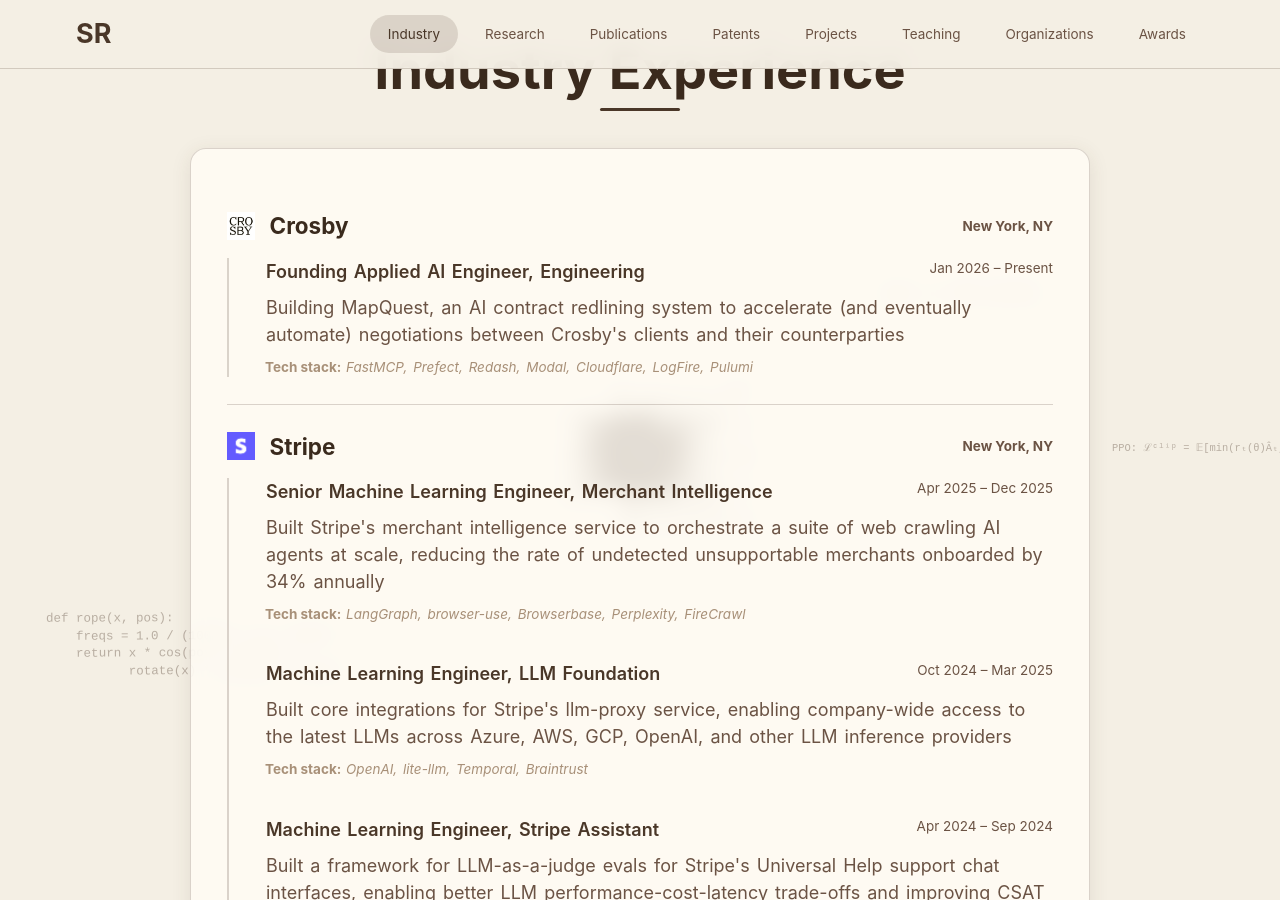
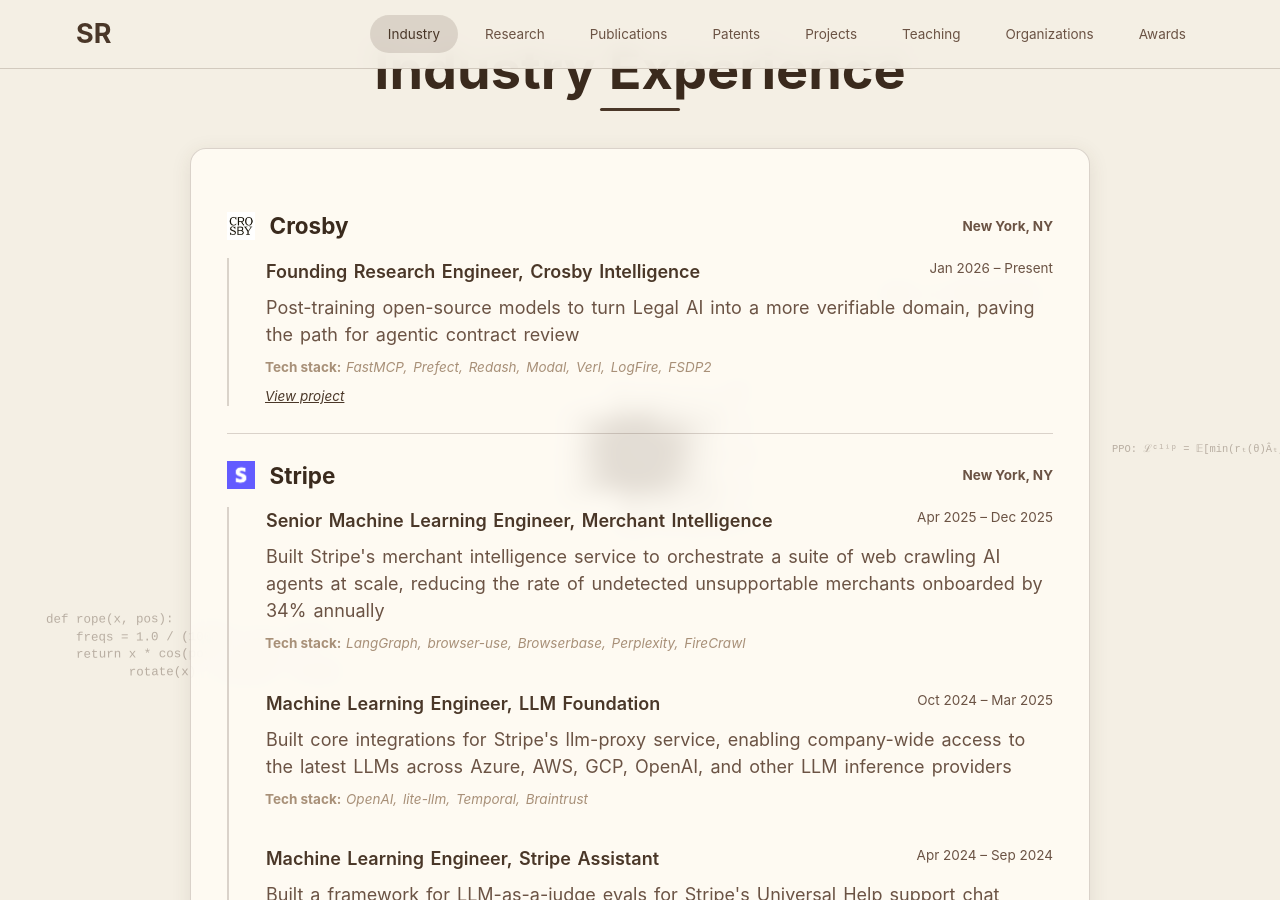
Before and after one commit to sharanramjee/sharanramjee.github.io, a Jekyll site: the page built from _pages/index-attention.md, in a window 1280 px wide and 900 px high, scrolled down 1060 px. Built offline with Jekyll 4.4.1, drawn with Linux system fonts in a browser that asks for light colours; nearby versions of some CDN libraries; some web fonts are replaced.

Commit message:
Update Crosby experience

```diff
--- a/_data/cv-data.yml
+++ b/_data/cv-data.yml
@@ -5,12 +5,13 @@
     location: "New York, NY"
     logo: "/images/logos/crosby.jpeg"
     positions:
-      - role: "Founding Applied AI Engineer"
-        team: "Engineering"
+      - role: "Founding Research Engineer"
+        team: "Crosby Intelligence"
         dates: "Jan 2026 – Present"
         highlights:
-          - "Building MapQuest, an AI contract redlining system to accelerate (and eventually automate) negotiations between Crosby's clients and their counterparties"
-        tech: "FastMCP, Prefect, Redash, Modal, Cloudflare, LogFire, Pulumi"
+          - "Post-training open-source models to turn Legal AI into a more verifiable domain, paving the path for agentic contract review"
+        tech: "FastMCP, Prefect, Redash, Modal, Verl, LogFire, FSDP2"
+        link: "https://intelligence.crosby.ai/"
 
   - company: "Stripe"
     location: "New York, NY"
```
